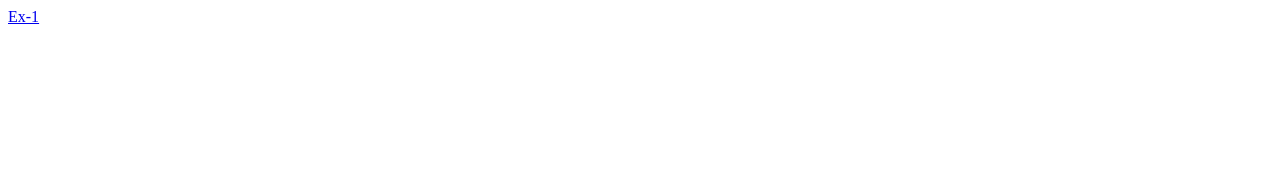
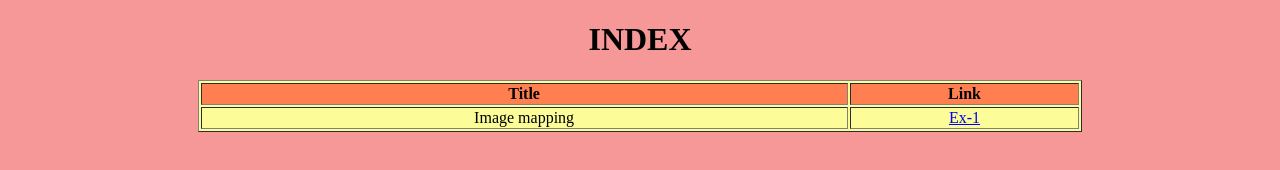
Before and after one commit to AfshaanFathima/Web-Technology, a plain HTML site: page index.html in a window 1280 px wide. Drawn offline with Linux system fonts and the light colour scheme.

Commit message:
Update index

```diff
--- a/index.html
+++ b/index.html
@@ -3,9 +3,36 @@
 <head>
     <meta charset="UTF-8">
     <meta name="viewport" content="width=device-width, initial-scale=1.0">
-    <title>Document</title>
+    <title>Index</title>
+    <style>
+        body{
+            background-color:rgb(247, 152, 152);
+        }
+        h1,table{
+            text-align: center;
+        }
+        table{
+            width: 70%;
+            margin-left: auto;
+            margin-right: auto;
+        }
+        th{
+            background-color: coral;
+        }
+    </style>
 </head>
 <body>
-    <a href="lab/ex1.html">Ex-1</a>
+    <h1>INDEX</h1>
+    <table style="background-color: rgb(252, 252, 152);" border="1">
+        <tr>
+            <th>Title</th>
+            <th>Link</th>
+        </tr>
+        <tr>
+            <td>Image mapping</td>
+            <td><a href="lab/ex1.html">Ex-1</a></td>
+        </tr>
+    </table>
+
 </body>
 </html>
```
